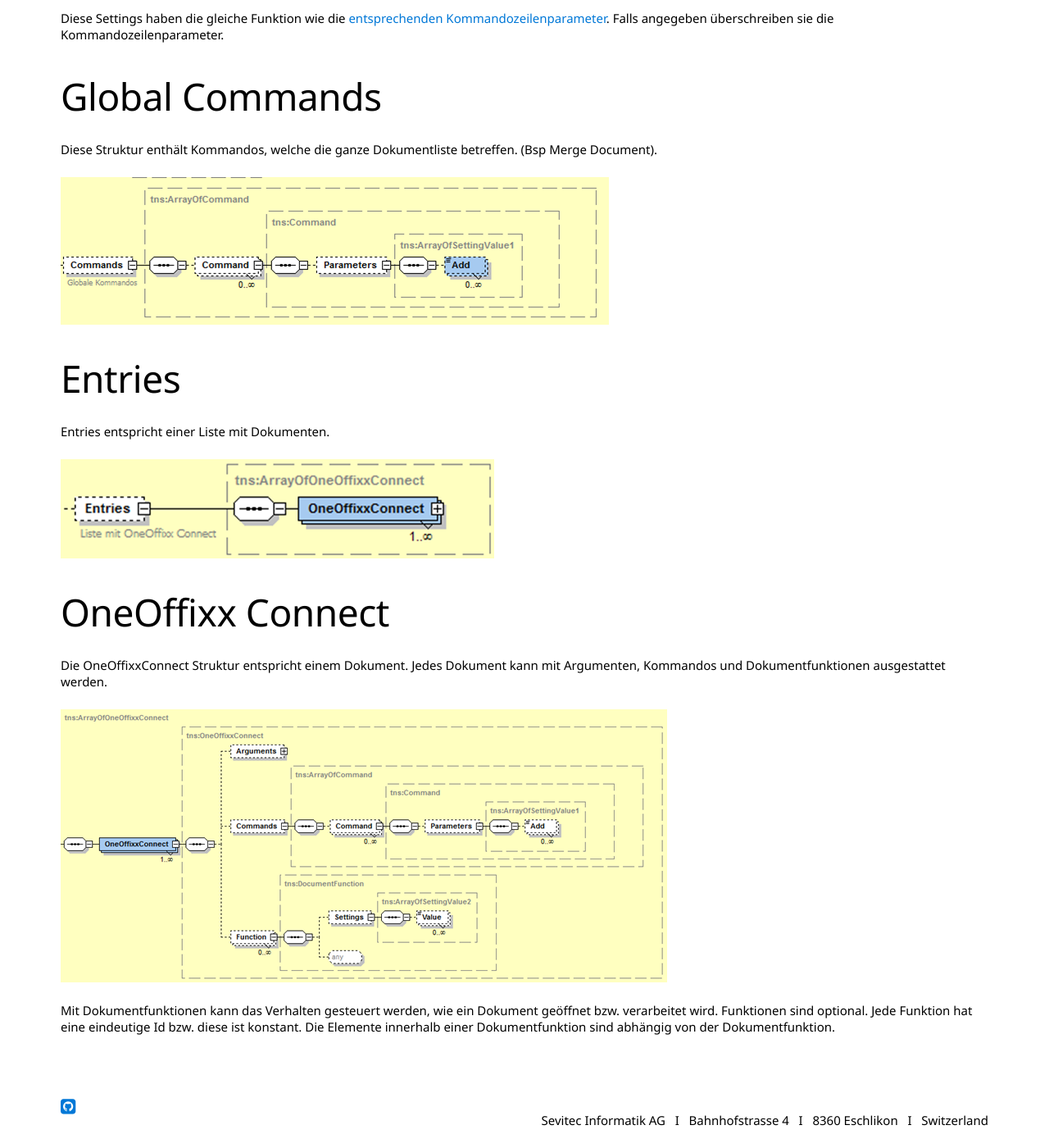
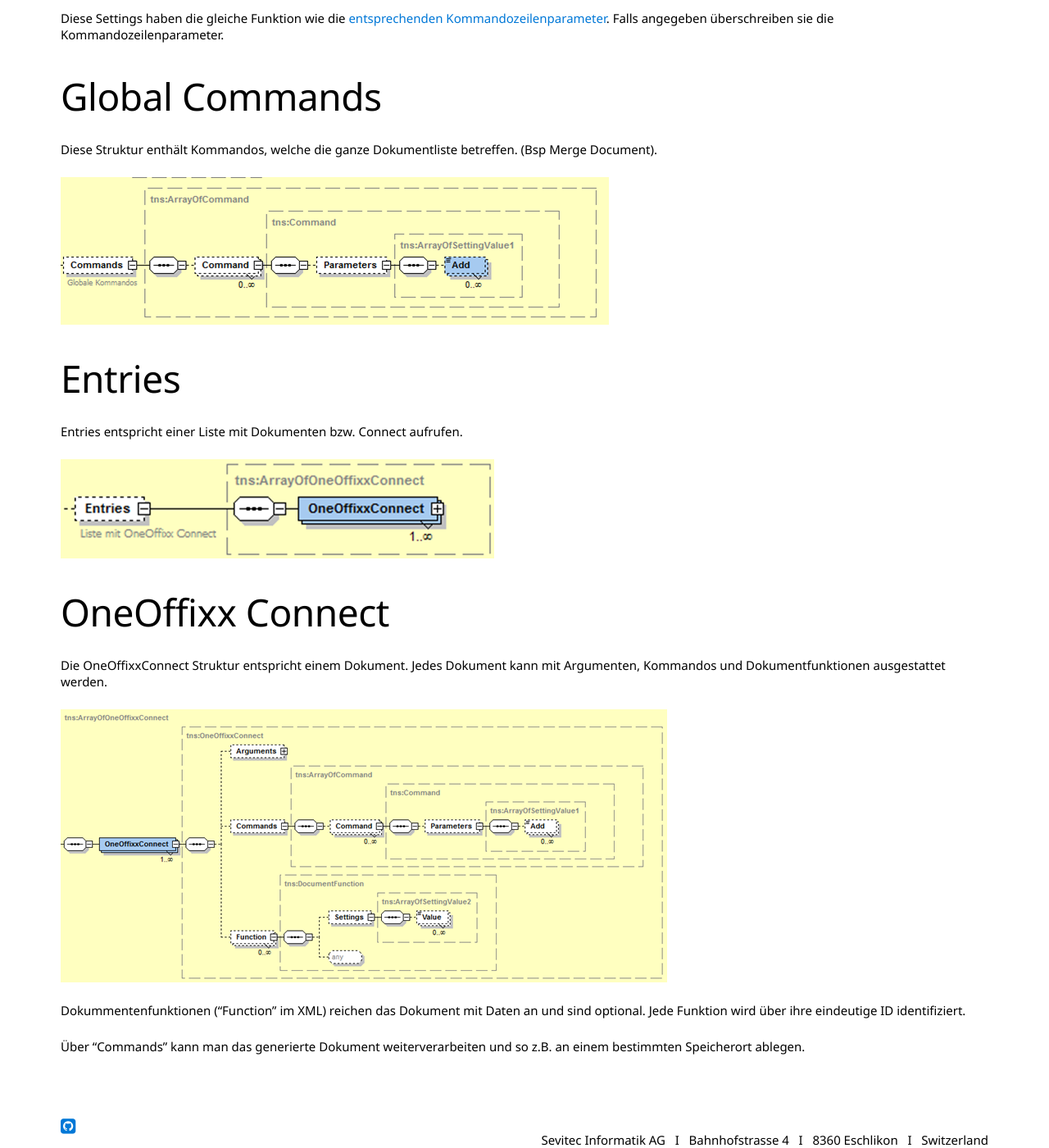
Before and after one commit to primesoft-group/oneoffixx-docs, a Jekyll site: the page built from _pages/connect/de/xml-schema.md, in a window 1280 px wide and 1400 px high, scrolled down 1935 px. Shown: the whole window at 82% size. Built offline with Jekyll 4.4.1, drawn with Linux system fonts in a browser that asks for light colours; nearby versions of some CDN libraries; some web fonts are replaced; before the commit the page ends 3311 px from its top, so only the background shows below that.

Commit message:
Update xml-schema.md

```diff
--- a/_pages/connect/de/xml-schema.md
+++ b/_pages/connect/de/xml-schema.md
@@ -61,7 +61,7 @@
 
 ## Entries
 
-Entries entspricht einer Liste mit Dokumenten.
+Entries entspricht einer Liste mit Dokumenten bzw. Connect aufrufen.
 
 ![x]({{ site.baseurl }}/assets/content-images/connect/de/schema-entries.png "Connect Entries")
 
@@ -71,4 +71,6 @@
 
 ![x]({{ site.baseurl }}/assets/content-images/connect/de/schema-connect.png "Connect")
 
-Mit Dokumentfunktionen kann das Verhalten gesteuert werden, wie ein Dokument geöffnet bzw. verarbeitet wird. Funktionen sind optional. Jede Funktion hat eine eindeutige Id bzw. diese ist konstant. Die Elemente innerhalb einer Dokumentfunktion sind abhängig von der Dokumentfunktion.
+Dokummentenfunktionen ("Function" im XML) reichen das Dokument mit Daten an und sind optional. Jede Funktion wird über ihre eindeutige ID identifiziert.
+
+Über "Commands" kann man das generierte Dokument weiterverarbeiten und so z.B. an einem bestimmten Speicherort ablegen.
```
